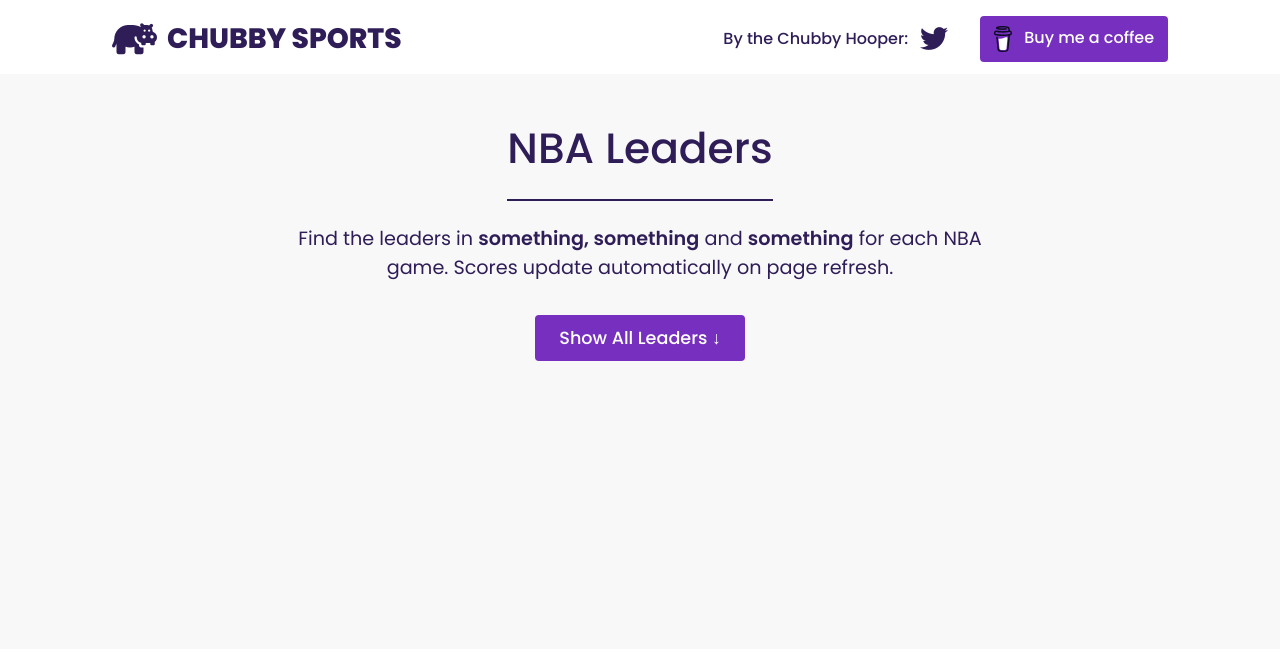
After one commit to daneasterman/chubby-sports, a Flask app: page /nba in a window 1280 px wide. The commit adds this page. Shown: the top 649 px of the page. Run offline with Flask 2, Linux system fonts and the light colour scheme; data that the repository does not hold is empty; some libraries are stand-ins or nearby versions.

Commit message:
Finish point: Conditionals for hero partials added

```diff
--- a/app.py
+++ b/app.py
@@ -2,6 +2,8 @@ import os
 from pprint import pprint
 from flask import Flask, render_template
 from espn_api.nfl_games import get_nfl_games
+from espn_api.nba_games import get_nba_games
+
 from pprint import pprint
 
 app = Flask(__name__)
@@ -13,13 +15,10 @@ def nfl():
 	data = get_nfl_games()
 	return render_template("games.html", data=data)
 
-# @app.route("/nba")
-# def nba():
-# 	nba = get_games()
-# 	return render_template("nfl.html", nfl=nfl)
-
-# insert generic sport here.
-# instantiate the sport class
+@app.route("/nba")
+def nba():
+	data = get_nba_games()
+	return render_template("games.html", data=data)
 
 if __name__ == "__main__":
 	app.run()
--- /dev/null
+++ b/code_notes/include_leaders.html
@@ -0,0 +1 @@
+{% with g=g %}{% include "leaders.html" %}{% endwith %}
--- a/espn_api/nba_games.py
+++ b/espn_api/nba_games.py
@@ -57,9 +57,9 @@ def get_nba_games():
 			}
 			nba_clean['games'].append(game)
 
-	with open('json/nba_v4.json', 'w') as outfile:
-		json.dump(nba_clean, outfile, indent=2)
+	# with open('json/nba_v4.json', 'w') as outfile:
+	# 	json.dump(nba_clean, outfile, indent=2)
 	# breakpoint()
 	return nba_clean
 
-get_games()
+# get_games()
--- a/templates/games.html
+++ b/templates/games.html
@@ -3,14 +3,11 @@
 
 <section>
 
-	<div class="hero_flex">
-		<div class="hero_item">
-			<h1 class="section_title">NFL Leaders</h1>
-			<p class="explainer_text">Find the leaders in <span>passing, receiving</span> and <span>rushing</span> for each NFL game. Scores update automatically on page refresh.</p>
-			<a class="reveal_all">Show All Leaders &darr;</a>
-			<h2 class="section_subtitle">Week {{ data.week }} </h2>
-		</div>
-	</div>
+	{% if request.path == "/" %}
+		{% with data=data %}{% include "heroes/nfl.html" %}{% endwith %}
+		{% elif request.path == "/nba" %}
+		{% include "heroes/nba.html" %}
+	{% endif %}
 
 	<div id="listings" class="listings_wrapper">
 		{% for g in data.games %}
@@ -48,9 +45,7 @@
 					</div>
 			</div>
 
-			{% with g=g %}
-    		{% include "leaders.html" %}
-			{% endwith %}
+			<!-- insert leaders here later once have data -->
 
 		</div>
 		{% endfor %}
--- /dev/null
+++ b/templates/heroes/nba.html
@@ -0,0 +1,7 @@
+<div class="hero_flex">
+	<div class="hero_item">
+		<h1 class="section_title">NBA Leaders</h1>
+		<p class="explainer_text">Find the leaders in <span>something, something</span> and <span>something</span> for each NBA game. Scores update automatically on page refresh.</p>
+		<a class="reveal_all">Show All Leaders &darr;</a>
+	</div>
+</div>
```
Also changed, not shown: templates/heroes/nfl.html (added, +8 -0 lines).
